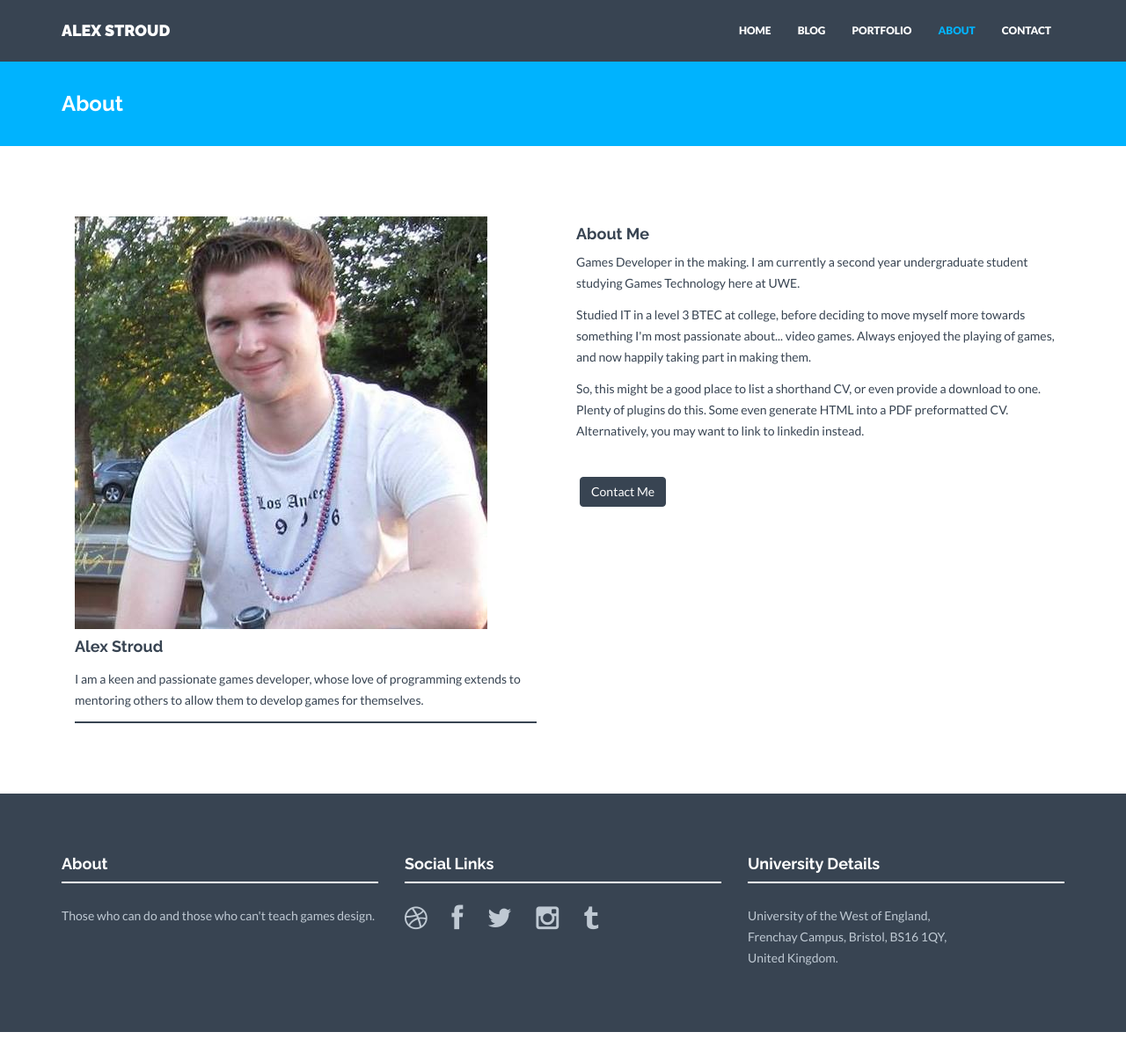
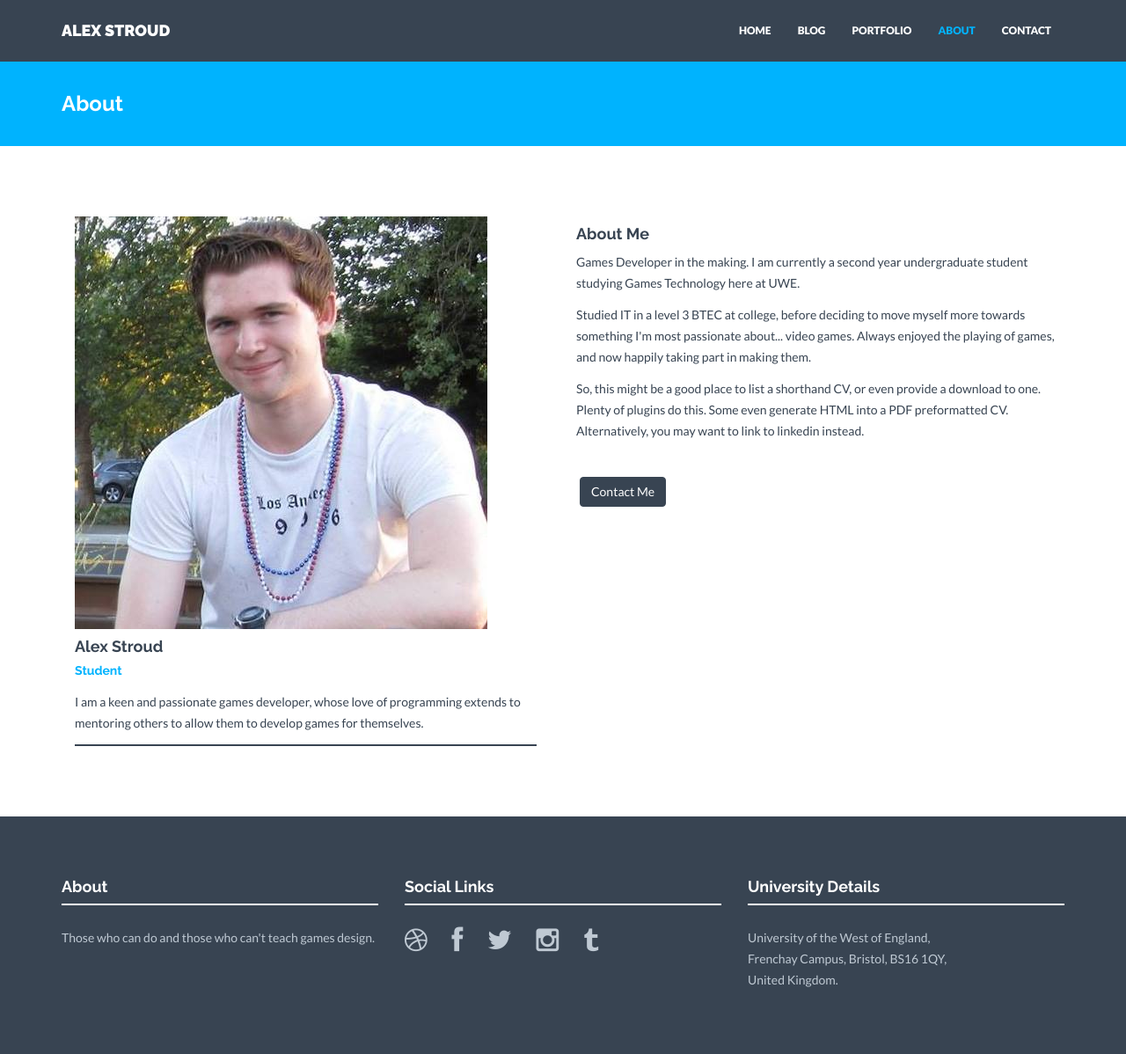
Before and after one commit to Stroudie2/Stroudie2.github.io, a Jekyll site: the page built from about.html, in a window 1280 px wide and 1198 px high. Shown: the whole window at 88% size. Built offline with Jekyll 4.4.1, drawn with Linux system fonts in a browser that asks for light colours; nearby versions of some CDN libraries.

Commit message:
Update _config.yml

```diff
--- a/_config.yml
+++ b/_config.yml
@@ -63,6 +63,7 @@ email: alexander2.stroud@live.uwe.ac.uk
 # Members information. Shown on About page.
 members:
   - name: Alex Stroud
+    position: Student
     text: I am a keen and passionate games developer, whose love of programming extends to mentoring others to allow them to develop games for themselves.
     img: profile_1.jpg
     social:
```
